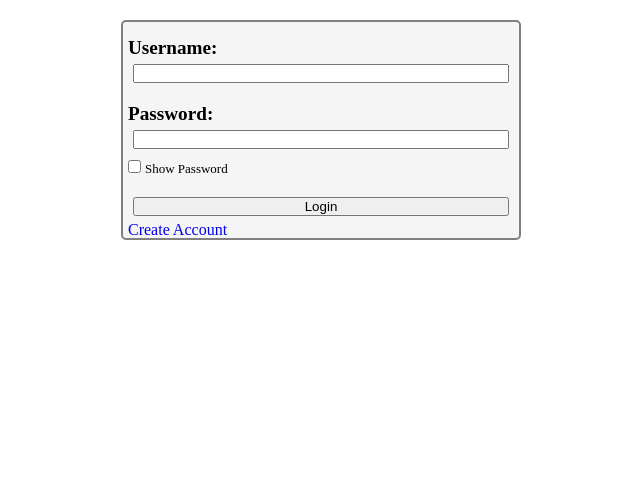
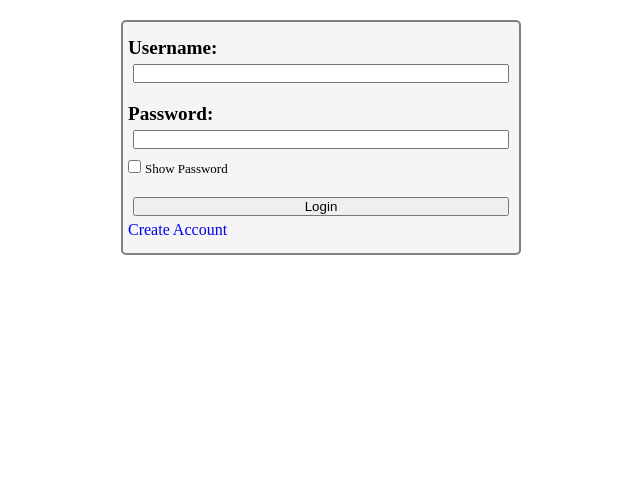
Before and after one commit to KyleighDiSil/NSF-Project-Website, a PHP site: page /pages/login.php in a window 1280 px wide. Shown: the part 90-585 px from the top of the page, without its empty margins (319-959 px from the left). Run offline with PHP 8.4, Linux system fonts and the light colour scheme; some libraries are stand-ins or nearby versions.

Commit message:
Fixed login box height and removed home page banner

```diff
--- a/css/login.css
+++ b/css/login.css
@@ -29,7 +29,7 @@ form{
     display: flex;
     flex-direction: column;
     width: 400px;
-    height: 220px;
+    height: 235px;
     margin: 20px auto;
     padding: 5px;
     background-color: whitesmoke;
--- a/pages/create_account.php
+++ b/pages/create_account.php
@@ -2,7 +2,6 @@
 <?php $PAGE_NAME = "create_account"?>
 
 <?php require "../php-snippets/top_template.php"; ?>
-<?php if (!isset($_SESSION["loggedin"]) || !$_SESSION["loggedin"]) {header("Location: ../pages/home.php");} ?>
     <main id="main">
         <div>
             <form action="../php-scripts/create_account.php" method="POST">
--- a/pages/home.php
+++ b/pages/home.php
@@ -17,15 +17,9 @@
             #welcome{
                 position: absolute;
             }
-            #clarkson-img{
-                width: 100vw;
-                max-height: 400px;
-                margin: 0 auto;
-            }
         </style>
                 <div id="welcome-page">
                     <?php echo "<h1 id='welcome'>$STATUS $ACCESS</h1>"; ?>
-                    <img id="clarkson-img" src="https://www.clarkson.edu/sites/default/files/media/image/2017-06/aerial2.jpg"/>
                 </div>
 
         <img id="home-image" src="../images/summary.PNG"/>
--- a/pages/login.php
+++ b/pages/login.php
@@ -15,7 +15,7 @@
                         <label id="showPassLabel" for="checkShowPass">Show Password</label>
                     </div>
                     <input type="submit" id="submit" value="Login">
-                    <a href="./create_account.php">Create Account</a>
+                    <a href="./create_account.php"><p>Create Account</p></a>
                 </div>
             </form>
         </div>
```
